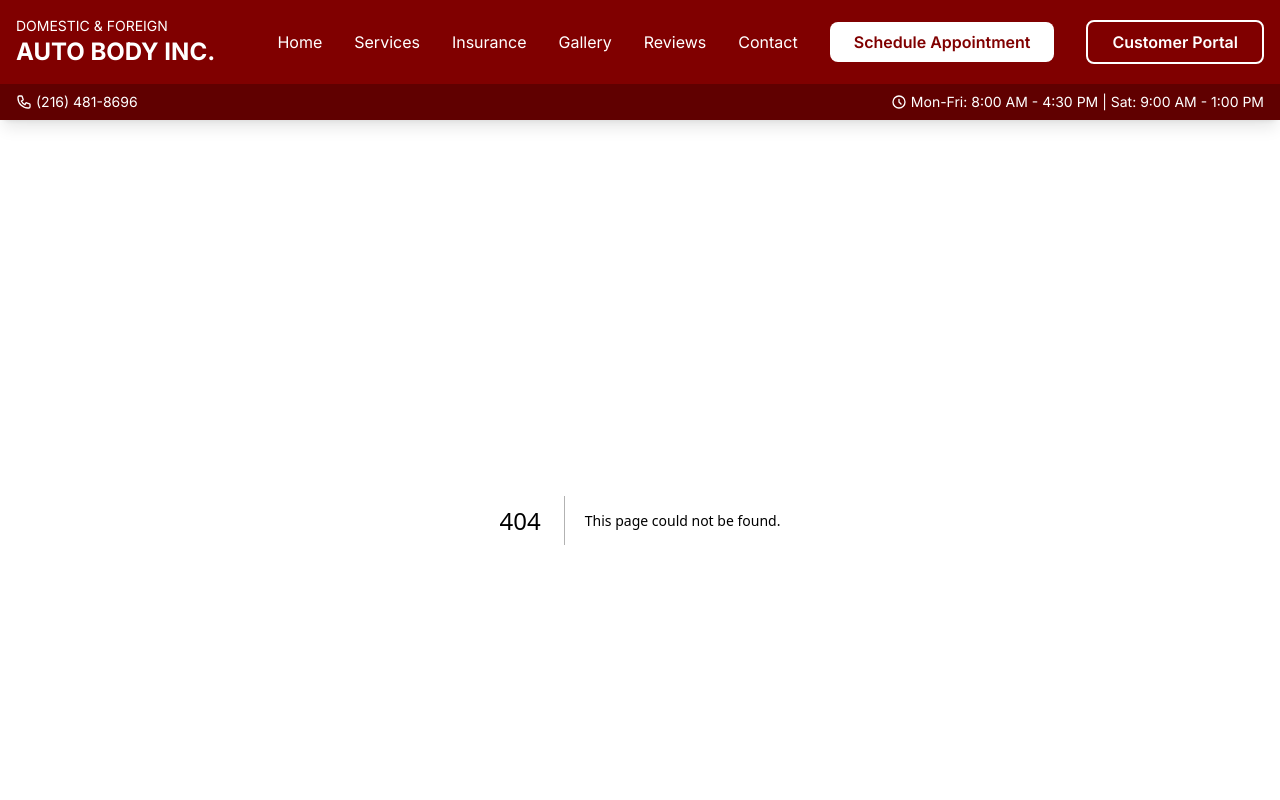
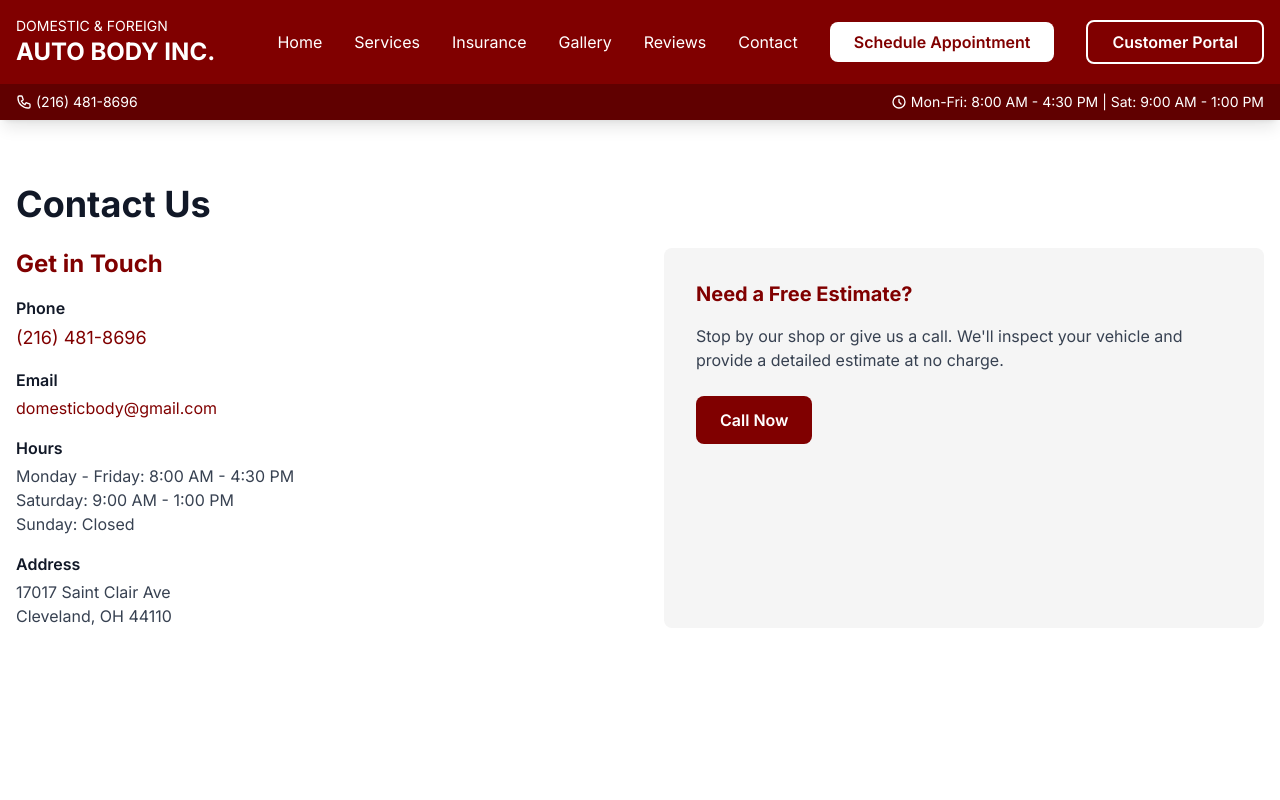
Before and after one commit to tzira333/clevelandbody-site, a Next.js app: page /contact in a window 1280 px wide. Before the commit this address had no page. Shown: the top 800 px of the page. Built offline with nearby package versions, Linux system fonts and the light colour scheme.

Commit message:
Add services page

```diff
--- /dev/null
+++ b/app/contact/page.tsx
@@ -0,0 +1,52 @@
+export default function ContactPage() {
+  return (
+    <div className="container mx-auto px-4 py-16">
+      <h1 className="text-4xl font-bold text-gray-900 mb-6">Contact Us</h1>
+
+      <div className="grid md:grid-cols-2 gap-12">
+        <div>
+          <h2 className="text-2xl font-bold text-primary mb-4">Get in Touch</h2>
+
+          <div className="space-y-4">
+            <div>
+              <h3 className="font-semibold text-gray-900 mb-1">Phone</h3>
+              <a href="tel:+12164818696" className="text-primary text-lg hover:underline">
+                (216) 481-8696
+              </a>
+            </div>
+
+            <div>
+              <h3 className="font-semibold text-gray-900 mb-1">Email</h3>
+              <a href="mailto:domesticbody@gmail.com" className="text-primary hover:underline">
+                domesticbody@gmail.com
+              </a>
+            </div>
+
+            <div>
+              <h3 className="font-semibold text-gray-900 mb-1">Hours</h3>
+              <p className="text-gray-700">Monday - Friday: 8:00 AM - 4:30 PM</p>
+              <p className="text-gray-700">Saturday: 9:00 AM - 1:00 PM</p>
+              <p className="text-gray-700">Sunday: Closed</p>
+            </div>
+
+            <div>
+              <h3 className="font-semibold text-gray-900 mb-1">Address</h3>
+              <p className="text-gray-700">17017 Saint Clair Ave</p>
+              <p className="text-gray-700">Cleveland, OH 44110</p>
+            </div>
+          </div>
+        </div>
+
+        <div className="bg-secondary-cream p-8 rounded-lg">
+          <h3 className="text-xl font-bold text-primary mb-4">Need a Free Estimate?</h3>
+          <p className="text-gray-700 mb-6">
+            Stop by our shop or give us a call. We'll inspect your vehicle and provide a detailed estimate at no charge.
+          </p>
+          <a href="tel:+12164818696" className="btn-primary inline-block">
+            Call Now
+          </a>
+        </div>
+      </div>
+    </div>
+  )
+}
--- a/tailwind.config.js
+++ b/tailwind.config.js
@@ -4,18 +4,24 @@ module.exports = {
     './app/**/*.{js,ts,jsx,tsx,mdx}',
     './components/**/*.{js,ts,jsx,tsx,mdx}',
     './pages/**/*.{js,ts,jsx,tsx,mdx}',
-    './src/**/*.{js,ts,jsx,tsx,mdx}',
-
-    // catch-all to eliminate edge cases
-    './**/*.{js,ts,jsx,tsx,mdx}',
+    // Removed the catch-all pattern that was scanning node_modules
   ],
   theme: {
     extend: {
       colors: {
-        primary: { DEFAULT: '#800000', light: '#A00000', dark: '#600000' },
-        secondary: { DEFAULT: '#FFFFFF', cream: '#F5F5F5' },
+        primary: {
+          DEFAULT: '#800000',
+          light: '#A00000',
+          dark: '#600000',
+        },
+        secondary: {
+          DEFAULT: '#FFFFFF',
+          cream: '#F5F5F5',
+        },
       },
-      fontFamily: { sans: ['Inter', 'system-ui', 'sans-serif'] },
+      fontFamily: {
+        sans: ['Inter', 'system-ui', 'sans-serif'],
+      },
     },
   },
   plugins: [],
```
